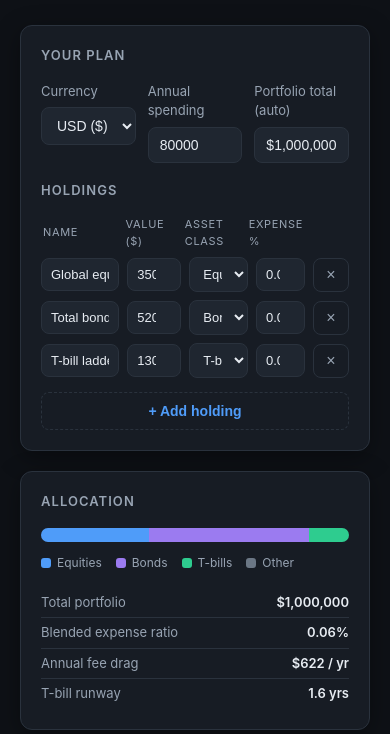
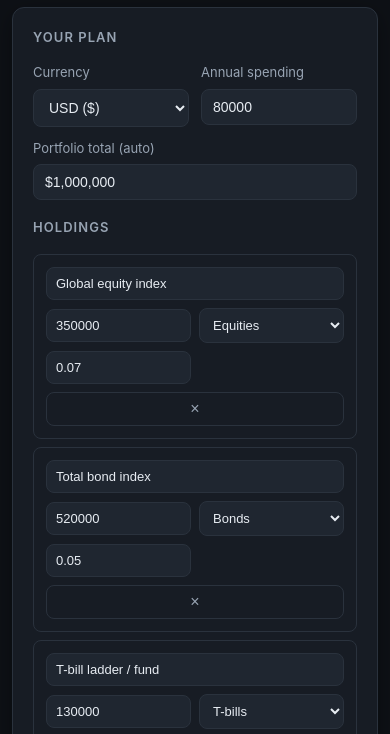
Before and after one commit to peremiller/retirement-guardrails, a plain HTML site: page index.html in a window 390 px wide. Shown: the part 320-1054 px from the top of the page. Drawn offline with Linux system fonts and the light colour scheme.

Commit message:
fix: label retirement holdings and verify offline bundle integrity

```diff
--- a/index.html
+++ b/index.html
@@ -60,6 +60,7 @@
     transition: border-color .15s;
   }
   input:focus, select:focus { border-color: var(--accent); }
+  :where(input, select, button):focus-visible { outline: 3px solid #a3ccff; outline-offset: 2px; }
   .row { display: flex; gap: 12px; margin-bottom: 14px; }
   .row > div { flex: 1; }
   .holdings-head, .holding {
@@ -134,10 +135,20 @@
   .tb-tax { font-size: 12px; color: var(--muted); margin-top: 14px; font-style: italic; }
   footer { margin-top: 36px; font-size: 12px; color: var(--muted); text-align: center; }
   .pill { display:inline-block; background:var(--panel-2); border:1px solid var(--border); border-radius:20px; padding:2px 10px; font-size:11px; color:var(--muted); margin-left:6px;}
+  @media (max-width: 620px) {
+    .wrap { padding: 20px 12px 48px; }
+    header h1 { flex-wrap: wrap; }
+    .row { flex-wrap: wrap; }
+    .row > div { min-width: 150px; }
+    .holdings-head { display: none; }
+    .holding { grid-template-columns: minmax(0, 1fr) minmax(0, 1fr); padding: 12px; border: 1px solid var(--border); border-radius: 8px; }
+    .holding [data-f="name"], .holding .del { grid-column: 1 / -1; }
+    .holding .del { width: 100%; }
+  }
 </style>
 <meta name="offline-limits" content="Saved pages and local tools work offline. External links and live services need internet."><link rel="manifest" href="manifest.webmanifest"><script data-offline-client src="offline-client.js" defer></script></head>
 <body>
-<div class="wrap">
+<main class="wrap">
   <header>
     <h1><img src="favicon.svg" alt="" aria-hidden="true">Retirement Guardrails <span class="pill">30+ year horizon</span></h1>
     <p>Stress-test a retirement portfolio against three durability rules: keep growth, kill fees, hold a cash runway.</p>
@@ -149,15 +160,15 @@
       <h2>Your Plan</h2>
       <div class="row">
         <div>
-          <label>Currency</label>
+          <label for="currency">Currency</label>
           <select id="currency"></select>
         </div>
         <div>
-          <label>Annual spending</label>
+          <label for="spend">Annual spending</label>
           <input id="spend" type="number" min="0" step="1000" value="80000" />
         </div>
         <div>
-          <label>Portfolio total <span class="muted">(auto)</span></label>
+          <label for="totalView">Portfolio total <span class="muted">(auto)</span></label>
           <input id="totalView" type="text" value="" readonly />
         </div>
       </div>
@@ -173,7 +184,7 @@
     <!-- RIGHT: scorecard -->
     <div class="card">
       <h2>Allocation</h2>
-      <div class="bar" id="allocBar"></div>
+      <div class="bar" id="allocBar" role="img" aria-label="Portfolio allocation by asset class"></div>
       <div class="legend">
         <span><i style="background:var(--equity)"></i>Equities</span>
         <span><i style="background:var(--bond)"></i>Bonds</span>
@@ -202,7 +213,7 @@
   <footer>
     Educational tool — not financial advice. All calculations run locally in your browser.
   </footer>
-</div>
+</main>
 
 <script>
 const CLASSES = ["Equities", "Bonds", "T-bills", "Other"];
@@ -289,13 +300,13 @@ function renderHoldings() {
     const div = document.createElement("div");
     div.className = "holding";
     div.innerHTML = `
-      <input data-i="${i}" data-f="name" type="text" value="${h.name.replace(/"/g,'&quot;')}" />
-      <input data-i="${i}" data-f="value" type="number" min="0" step="1000" value="${h.value}" />
-      <select data-i="${i}" data-f="cls">
+      <input aria-label="Holding ${i + 1} name" data-i="${i}" data-f="name" type="text" value="${String(h.name).replace(/&/g,'&amp;').replace(/"/g,'&quot;').replace(/</g,'&lt;').replace(/>/g,'&gt;')}" />
+      <input aria-label="Holding ${i + 1} value" data-i="${i}" data-f="value" type="number" min="0" step="1000" value="${h.value}" />
+      <select aria-label="Holding ${i + 1} asset class" data-i="${i}" data-f="cls">
         ${CLASSES.map(c => `<option ${c===h.cls?"selected":""}>${c}</option>`).join("")}
       </select>
-      <input data-i="${i}" data-f="er" type="number" min="0" step="0.01" value="${h.er}" />
-      <button class="del" data-del="${i}" title="Remove">×</button>`;
+      <input aria-label="Holding ${i + 1} expense ratio percent" data-i="${i}" data-f="er" type="number" min="0" step="0.01" value="${h.er}" />
+      <button class="del" data-del="${i}" aria-label="Remove holding ${i + 1}" title="Remove">×</button>`;
     wrap.appendChild(div);
   });
   wrap.querySelectorAll("input,select").forEach(el => {
@@ -334,6 +345,7 @@ function compute() {
 
   // allocation bar
   const bar = $("allocBar"); bar.innerHTML = "";
+  bar.setAttribute("aria-label", "Portfolio allocation: " + CLASSES.map(c => `${c} ${total>0 ? (byClass[c]/total*100).toFixed(1) : "0.0"}%`).join(", "));
   CLASSES.forEach(c => {
     const pct = total>0 ? byClass[c]/total*100 : 0;
     if (pct <= 0) return;
--- a/offline-assets.json
+++ b/offline-assets.json
@@ -1,6 +1,6 @@
 {
-  "version": "f41b0dcc349decca53bd",
+  "version": "b4c0b44e874ab16823c6",
   "files": 4,
   "pages": 1,
-  "bytes": 25437
+  "bytes": 26525
 }
--- a/sw.js
+++ b/sw.js
@@ -1,4 +1,4 @@
-const CONFIG = {"app":"retirement-guardrails","version":"f41b0dcc349decca53bd","assets":["favicon.svg","index.html","manifest.webmanifest","offline-client.js"],"pages":["index.html"],"spa":false};
+const CONFIG = {"app":"retirement-guardrails","version":"b4c0b44e874ab16823c6","assets":["favicon.svg","index.html","manifest.webmanifest","offline-client.js"],"pages":["index.html"],"spa":false};
 const BASE = new URL('./', self.location.href);
 const PREFIX = 'pages-offline-' + CONFIG.app + '-';
 const CACHE = PREFIX + CONFIG.version;
```
Also changed, not shown: tests/retirement-guardrails.test.mjs (added, +10 -0 lines), 1 other file.
